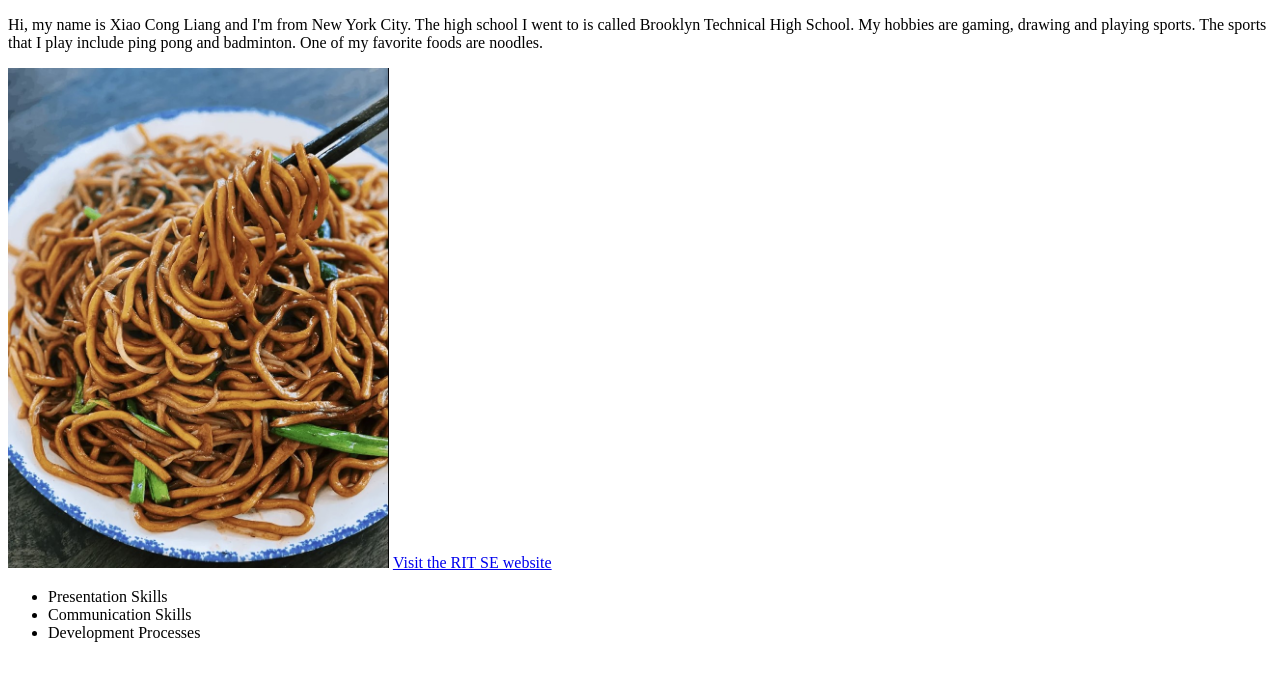
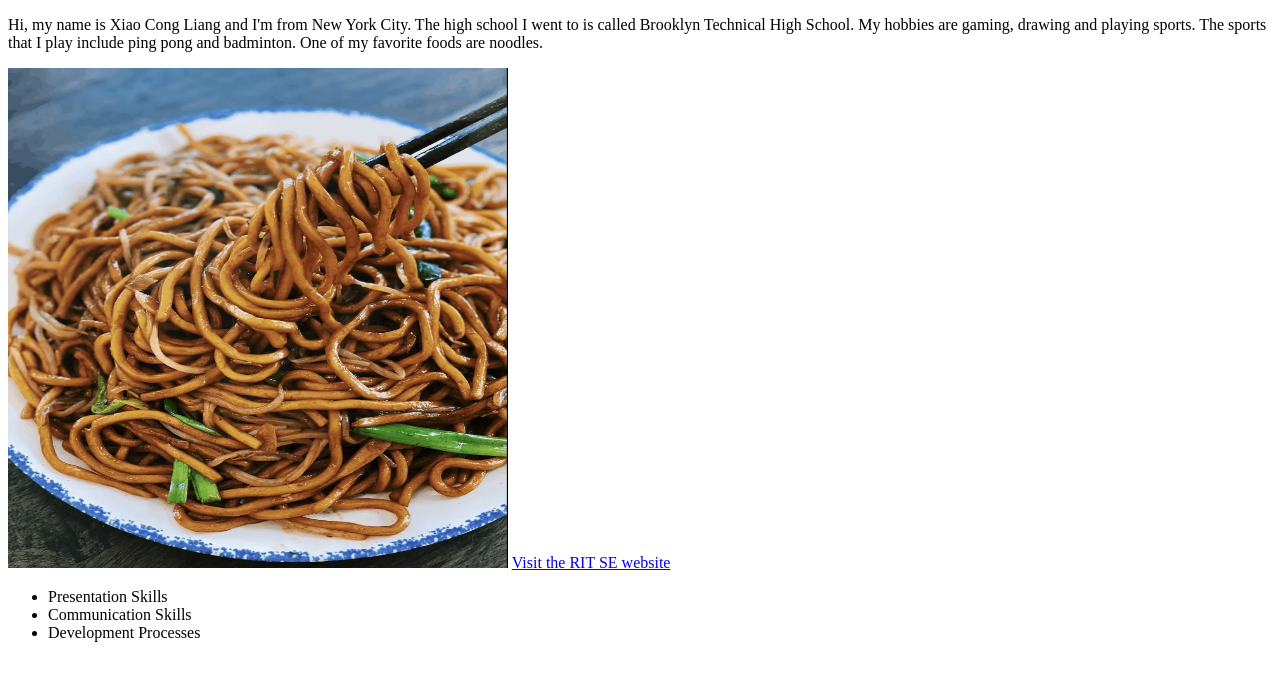
Before and after one commit to Chilliiiiii/Chilliiiiii.github.io, a plain HTML site: page index.html in a window 1280 px wide. Drawn offline with Linux system fonts and the light colour scheme.

Commit message:
Made changes to index.html

```diff
--- a/index.html
+++ b/index.html
@@ -2,7 +2,7 @@
 <html>
     <body>
         <p>Hi, my name is Xiao Cong Liang and I'm from New York City. The high school I went to is called Brooklyn Technical High School. My hobbies are gaming, drawing and playing sports. The sports that I play include ping pong and badminton. One of my favorite foods are noodles.</p>
-        <img src = "noodles.jpg" alt = "noodles" width= = "500" height = "500">
+        <img src = "noodles.jpg" alt = "noodles" width = "500" height = "500">
         <a href = "https://www.rit.edu/computing/department-software-engineering">Visit the RIT SE website</a>
         <ul>
             <li>Presentation Skills</li>
```
